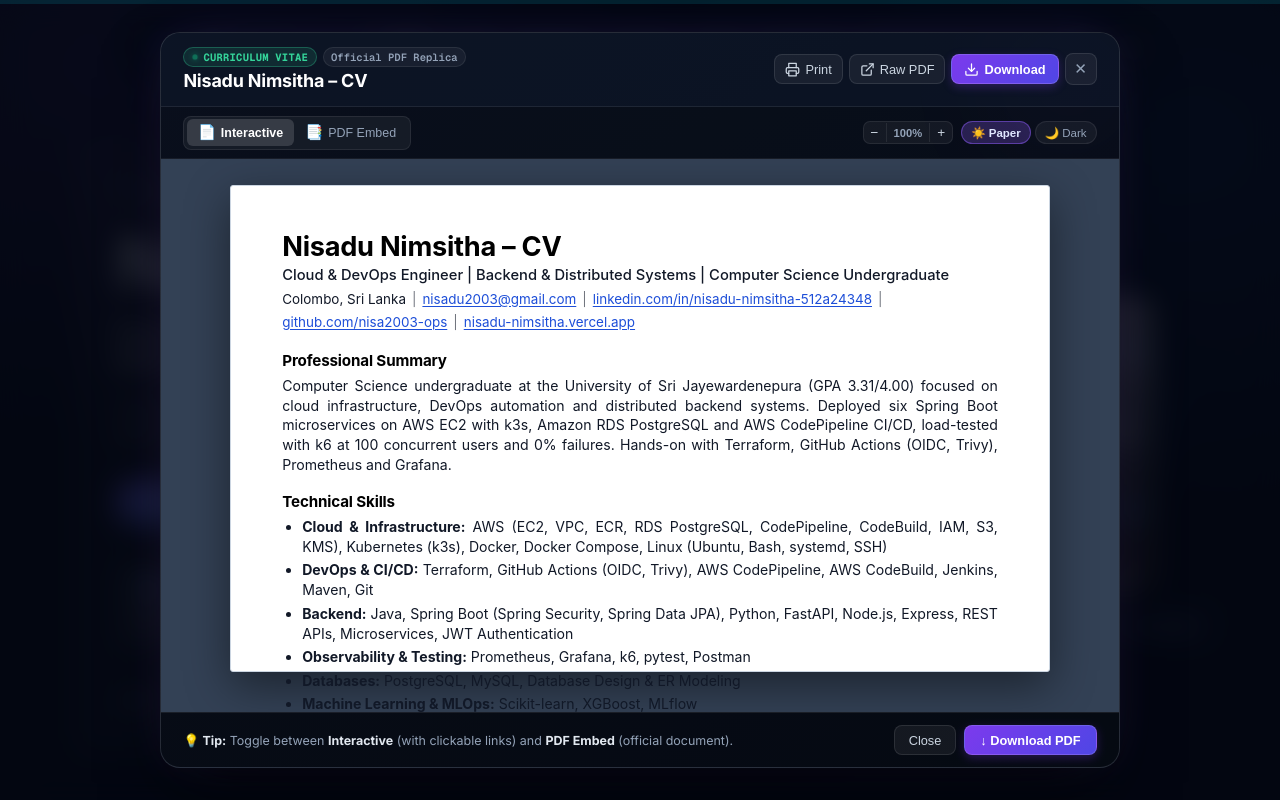
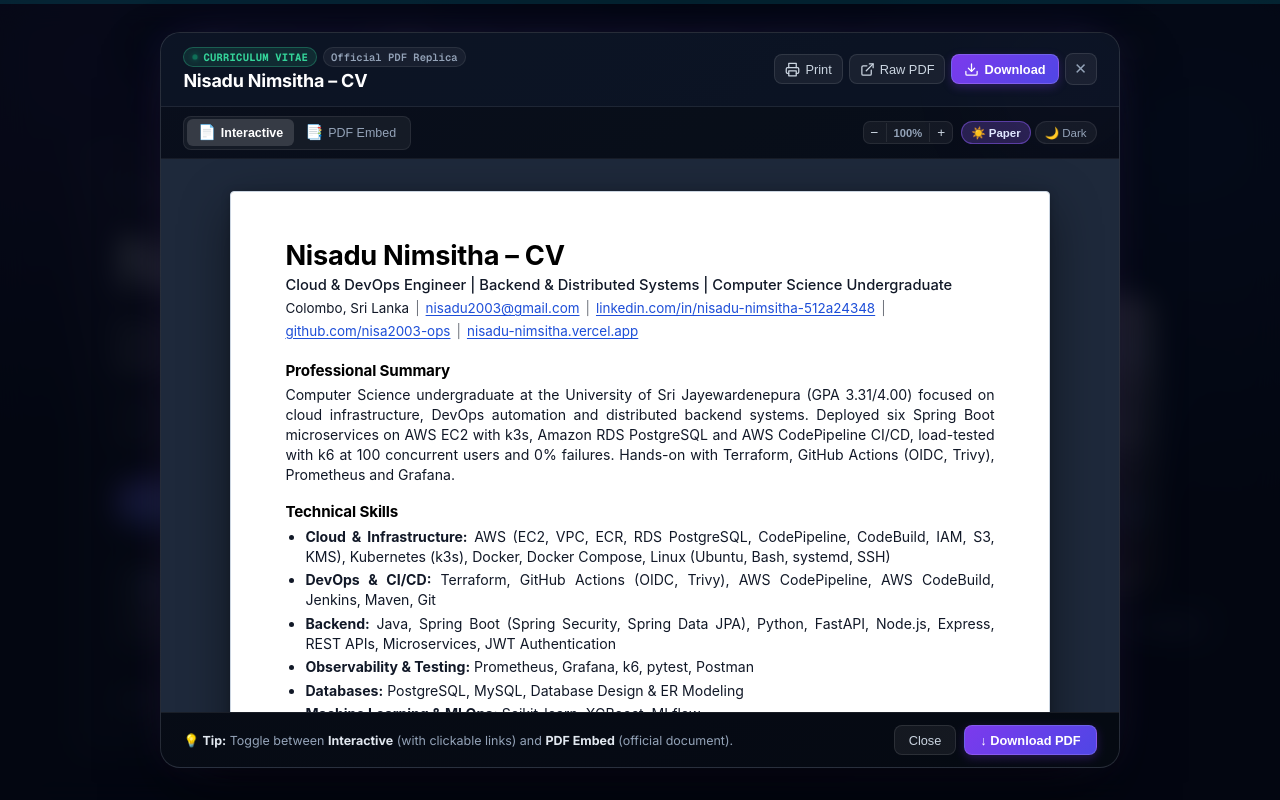
Before and after one commit to nisa2003-ops/portfolio, a React (Vite) app in the folder frontend/: page / in a window 1280 px wide. Both pictures are taken after a click on the button "CV". Shown: the top 800 px of the page. Built offline with nearby package versions, Linux system fonts and the light colour scheme; some icons are missing.

Commit message:
fix(resume): fix the bug that shows white and blue together

```diff
--- a/frontend/src/components/ResumeModal/ResumeModal.jsx
+++ b/frontend/src/components/ResumeModal/ResumeModal.jsx
@@ -261,8 +261,7 @@ export default function ResumeModal({ isOpen, onClose }) {
               <article
                 className={styles.pdfExactSheet}
                 style={{
-                  transform: zoomLevel !== 1 ? `scale(${zoomLevel})` : undefined,
-                  transformOrigin: "top center",
+                  fontSize: zoomLevel !== 1 ? `${(0.88 * zoomLevel).toFixed(3)}rem` : undefined,
                 }}
               >
                 {/* ── HEADER ── */}
--- a/frontend/src/components/ResumeModal/ResumeModal.module.css
+++ b/frontend/src/components/ResumeModal/ResumeModal.module.css
@@ -341,8 +341,10 @@
 
 /* ── Modal Content Body ── */
 .modalBody {
-  flex: 1;
+  flex: 1 1 auto;
+  min-height: 0;
   overflow-y: auto;
+  overflow-x: hidden;
   position: relative;
   z-index: 1;
   display: flex;
@@ -363,16 +365,19 @@
 
 /* ── Paper Container (Interactive View) ── */
 .paperWrap {
-  padding: 1.6rem 1.25rem 2.5rem 1.25rem;
+  width: 100%;
+  min-height: 100%;
+  padding: 2rem 1.25rem 3.5rem 1.25rem;
   display: flex;
-  justify-content: center;
+  flex-direction: column;
+  align-items: center;
   transition: background 0.2s ease;
-  overflow-x: auto;
-  -webkit-overflow-scrolling: touch;
+  box-sizing: border-box;
+  flex: 1 0 auto;
 }
 
 .lightPaper {
-  background: #334155;
+  background: #1e293b;
 }
 
 .darkPaper {
@@ -383,58 +388,61 @@
 .pdfExactSheet {
   width: 100%;
   max-width: 820px;
-  border-radius: 3px;
-  padding: 2.8rem 3.2rem;
-  transition: transform 0.15s ease, background 0.2s ease;
-  line-height: 1.4;
+  height: auto;
+  min-height: min-content;
+  border-radius: 4px;
+  padding: 3rem 3.4rem;
+  transition: background 0.2s ease;
+  line-height: 1.42;
   font-family: -apple-system, BlinkMacSystemFont, "Segoe UI", Roboto, "Helvetica Neue", Arial, sans-serif;
   font-size: 0.88rem;
   text-align: left;
   box-sizing: border-box;
+  flex-shrink: 0;
 }
 
 /* Light paper (matches official printed PDF) */
 .lightPaper .pdfExactSheet {
   background: #ffffff;
   color: #000000;
-  box-shadow: 0 14px 45px rgba(0, 0, 0, 0.45);
+  box-shadow: 0 16px 50px rgba(0, 0, 0, 0.45), 0 2px 10px rgba(0, 0, 0, 0.2);
   border: 1px solid #cbd5e1;
 }
 
-.lightPaper .docTitle {
+.lightPaper .pdfExactSheet .docTitle {
   color: #000000;
 }
 
-.lightPaper .docSubtitle {
+.lightPaper .pdfExactSheet .docSubtitle {
   color: #111827;
 }
 
-.lightPaper .docContactLine {
+.lightPaper .pdfExactSheet .docContactLine {
   color: #111827;
 }
 
-.lightPaper .docContactLine a,
-.lightPaper .emailBtn,
-.lightPaper .projectMetaLine a,
-.lightPaper .bulletList a {
+.lightPaper .pdfExactSheet .docContactLine a,
+.lightPaper .pdfExactSheet .emailBtn,
+.lightPaper .pdfExactSheet .projectMetaLine a,
+.lightPaper .pdfExactSheet .bulletList a {
   color: #1d4ed8;
 }
 
-.lightPaper .sectionHeader {
+.lightPaper .pdfExactSheet .sectionHeader {
   color: #000000;
 }
 
-.lightPaper .sectionParagraph,
-.lightPaper .bulletList li,
-.lightPaper .entryLine {
+.lightPaper .pdfExactSheet .sectionParagraph,
+.lightPaper .pdfExactSheet .bulletList li,
+.lightPaper .pdfExactSheet .entryLine {
   color: #111827;
 }
 
-.lightPaper .projectTitle {
+.lightPaper .pdfExactSheet .projectTitle {
   color: #000000;
 }
 
-.lightPaper .projectMetaLine {
+.lightPaper .pdfExactSheet .projectMetaLine {
   color: #374151;
 }
 
@@ -442,44 +450,44 @@
 .darkPaper .pdfExactSheet {
   background: #0f172a;
   color: #e2e8f0;
-  box-shadow: 0 14px 45px rgba(0, 0, 0, 0.6);
-  border: 1px solid rgba(255, 255, 255, 0.1);
+  box-shadow: 0 16px 50px rgba(0, 0, 0, 0.65), 0 2px 10px rgba(0, 0, 0, 0.3);
+  border: 1px solid rgba(255, 255, 255, 0.12);
 }
 
-.darkPaper .docTitle {
+.darkPaper .pdfExactSheet .docTitle {
   color: #ffffff;
 }
 
-.darkPaper .docSubtitle {
+.darkPaper .pdfExactSheet .docSubtitle {
   color: #93c5fd;
 }
 
-.darkPaper .docContactLine {
+.darkPaper .pdfExactSheet .docContactLine {
   color: #94a3b8;
 }
 
-.darkPaper .docContactLine a,
-.darkPaper .emailBtn,
-.darkPaper .projectMetaLine a,
-.darkPaper .bulletList a {
+.darkPaper .pdfExactSheet .docContactLine a,
+.darkPaper .pdfExactSheet .emailBtn,
+.darkPaper .pdfExactSheet .projectMetaLine a,
+.darkPaper .pdfExactSheet .bulletList a {
   color: #38bdf8;
 }
 
-.darkPaper .sectionHeader {
+.darkPaper .pdfExactSheet .sectionHeader {
   color: #f8fafc;
 }
 
-.darkPaper .sectionParagraph,
-.darkPaper .bulletList li,
-.darkPaper .entryLine {
+.darkPaper .pdfExactSheet .sectionParagraph,
+.darkPaper .pdfExactSheet .bulletList li,
+.darkPaper .pdfExactSheet .entryLine {
   color: #cbd5e1;
 }
 
-.darkPaper .projectTitle {
+.darkPaper .pdfExactSheet .projectTitle {
   color: #ffffff;
 }
 
-.darkPaper .projectMetaLine {
+.darkPaper .pdfExactSheet .projectMetaLine {
   color: #94a3b8;
 }
 
@@ -915,7 +923,10 @@
 
   /* Document Padding & Typography */
   .paperWrap {
-    padding: 0.65rem 0.4rem 1.5rem 0.4rem;
+    padding: 0.65rem 0.4rem 2rem 0.4rem;
+    min-height: 100%;
+    width: 100%;
+    flex: 1 0 auto;
   }
 
   .pdfExactSheet {
@@ -923,6 +934,8 @@
     font-size: 0.81rem;
     line-height: 1.36;
     border-radius: 8px;
+    height: auto !important;
+    width: 100%;
   }
 
   .docTitle {
```
